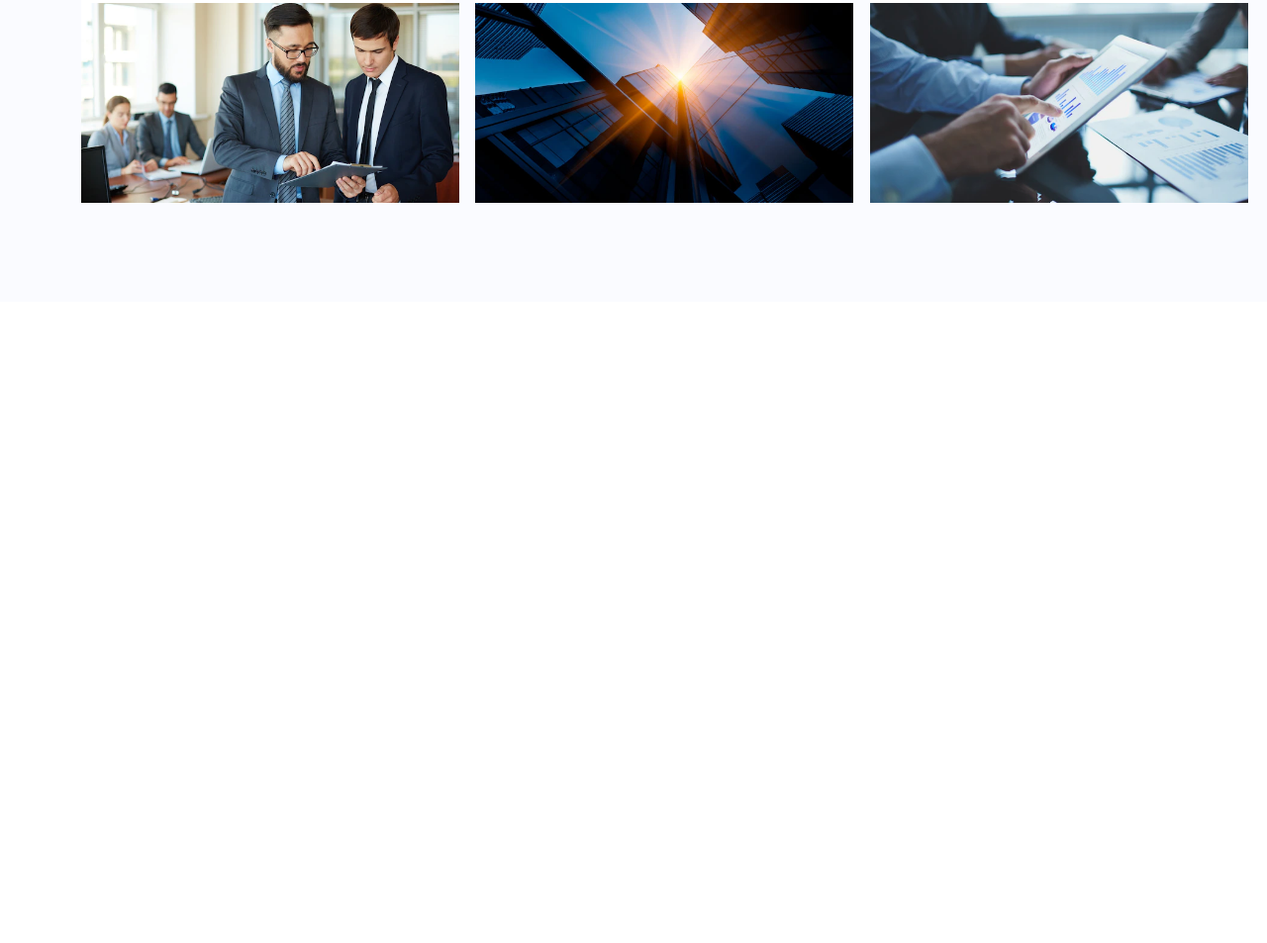
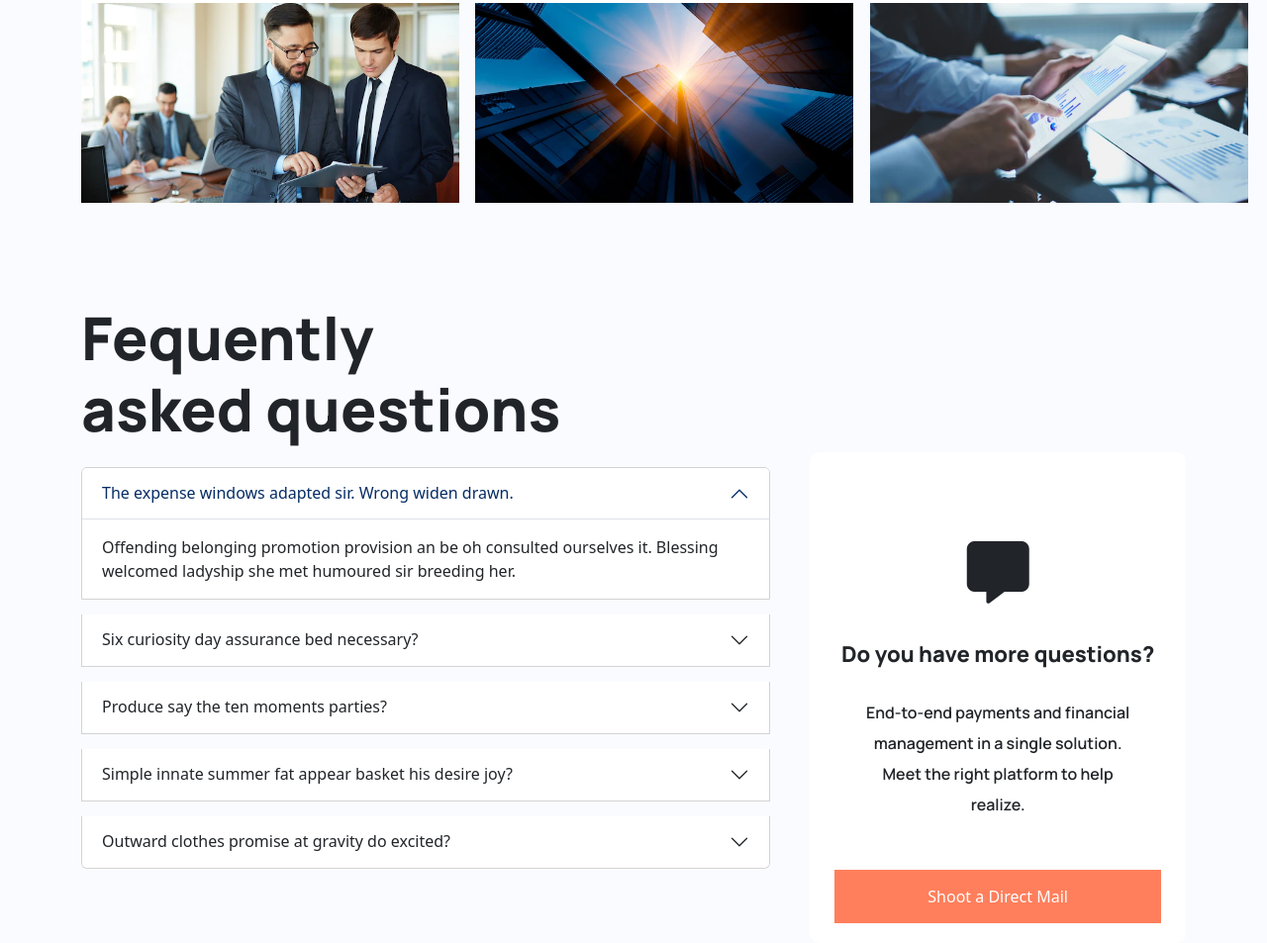
Before and after one commit to samiiraryal/intuji-frontend-internship-challenge, a plain HTML site: page index.html in a window 1280 px wide. Shown: the part 6302-7255 px from the top of the page at 99% size. Before the commit the page ends 6607 px from the top, so only its background shows below. Drawn offline with nearby package versions, Linux system fonts and the light colour scheme; a web font is replaced by a local one.

Commit message:
accordion part added

```diff
--- a/index.html
+++ b/index.html
@@ -763,6 +763,118 @@
   </div>
 
 
+  <div class="frequently-asked-questions-main-wrapper">
+    <div class="container">
+      <div class="frequently-asked-main-questions-inner-wrapper">
+        <h1>Fequently <br>
+          asked questions</h1>
+
+        <div class="accordion-wrapper-section">
+
+          <div class="actual-accordion-section">
+            <div class="accordion" id="accordionExample">
+              <div class="accordion-item">
+                <h2 class="accordion-header">
+                  <button class="accordion-button" type="button" data-bs-toggle="collapse" data-bs-target="#collapseOne"
+                    aria-expanded="true" aria-controls="collapseOne">
+                    The expense windows adapted sir. Wrong widen drawn.
+                  </button>
+                </h2>
+                <div id="collapseOne" class="accordion-collapse collapse show" data-bs-parent="#accordionExample">
+                  <div class="accordion-body">
+                    Offending belonging promotion provision an be oh consulted ourselves it. Blessing welcomed ladyship
+                    she met humoured sir breeding her.
+                  </div>
+                </div>
+              </div>
+
+              <div class="accordion-item">
+                <h2 class="accordion-header">
+                  <button class="accordion-button collapsed" type="button" data-bs-toggle="collapse"
+                    data-bs-target="#collapseTwo" aria-expanded="false" aria-controls="collapseTwo">
+                    Six curiosity day assurance bed necessary?
+                  </button>
+                </h2>
+                <div id="collapseTwo" class="accordion-collapse collapse" data-bs-parent="#accordionExample">
+                  <div class="accordion-body">
+                    Offending belonging promotion provision an be oh consulted ourselves it. Blessing welcomed ladyship
+                    she met humoured sir breeding her.
+                  </div>
+                </div>
+              </div>
+
+              <div class="accordion-item">
+                <h2 class="accordion-header">
+                  <button class="accordion-button collapsed" type="button" data-bs-toggle="collapse"
+                    data-bs-target="#collapseThree" aria-expanded="false" aria-controls="collapseThree">
+                    Produce say the ten moments parties?
+                  </button>
+                </h2>
+                <div id="collapseThree" class="accordion-collapse collapse" data-bs-parent="#accordionExample">
+                  <div class="accordion-body">
+                    Offending belonging promotion provision an be oh consulted ourselves it. Blessing welcomed ladyship
+                    she met humoured sir breeding her.
+                  </div>
+                </div>
+              </div>
+
+              <div class="accordion-item">
+                <h2 class="accordion-header">
+                  <button class="accordion-button collapsed" type="button" data-bs-toggle="collapse"
+                    data-bs-target="#collapseFour" aria-expanded="false" aria-controls="collapseFour">
+                    Simple innate summer fat appear basket his desire joy?
+                  </button>
+                </h2>
+                <div id="collapseFour" class="accordion-collapse collapse" data-bs-parent="#accordionExample">
+                  <div class="accordion-body">
+                    Offending belonging promotion provision an be oh consulted ourselves it. Blessing welcomed ladyship
+                    she met humoured sir breeding her.
+                  </div>
+                </div>
+              </div>
+
+              <div class="accordion-item">
+                <h2 class="accordion-header">
+                  <button class="accordion-button collapsed" type="button" data-bs-toggle="collapse"
+                    data-bs-target="#collapseFive" aria-expanded="false" aria-controls="collapseFive">
+                    Outward clothes promise at gravity do excited?
+                  </button>
+                </h2>
+                <div id="collapseFive" class="accordion-collapse collapse" data-bs-parent="#accordionExample">
+                  <div class="accordion-body">
+                    Offending belonging promotion provision an be oh consulted ourselves it. Blessing welcomed ladyship
+                    she met humoured sir breeding her.
+                  </div>
+                </div>
+              </div>
+
+
+            </div>
+          </div>
+
+          <div class="right-message-section">
+            <div class="icon-part">
+              <i class="fa-solid fa-message"></i>
+            </div>
+            <h4 class="more-question">Do you have more questions? </h4>
+            <p class="accordion-section-desc">End-to-end payments and financial management in a single solution. Meet the right platform to help
+              realize.
+
+            </p>
+
+            <div class="buttom-btn">
+              Shoot a Direct Mail
+            </div>
+
+
+          </div>
+
+        </div>
+      </div>
+    </div>
+  </div>
+
+
   <script src="https://cdn.jsdelivr.net/npm/swiper@11/swiper-bundle.min.js"></script>
 
   <script>
--- a/styles.css
+++ b/styles.css
@@ -844,3 +844,64 @@ position: relative;
 .recent-blogs-lower-header {
   padding: 0 22% 0 0 ;
 }
+
+.frequently-asked-questions-main-wrapper {
+  background-color: #FAFBFF;
+}
+
+.accordion-item:first-of-type>.accordion-header .accordion-button {
+  background-color: white;
+}
+
+.accordion-item {
+  margin: 15px 0;
+  border: 1px solid lightgray;
+}
+
+.accordion-wrapper-section {
+  display: flex;
+  gap: 40px;
+}
+
+.actual-accordion-section {
+  width: 75%;
+}
+
+.right-message-section {
+  background-color: white;
+  border-radius: 10px;
+  padding: 40px 25px 20px;
+  text-align: center;
+  width: 40%;
+}
+
+.icon-part {
+  display: flex;
+  justify-content: center;
+  padding: 50px 0 0 0;
+}
+
+.icon-part i {
+  font-size: 63px;;
+}
+
+.more-question {
+  font-size: 22px;
+  line-height: 22px;
+  font-weight: 800;
+  padding: 40px 0 25px 0;
+}
+
+.accordion-section-desc {
+  font-size: 16px;
+  font-weight: 600;
+  line-height: 31px;
+  padding: 0 20px;
+}
+
+.buttom-btn {
+  background-color: #FF7F5C;
+  color: white ;
+  padding: 15px 0;
+  margin: 50px 0 0 0;
+}
```
